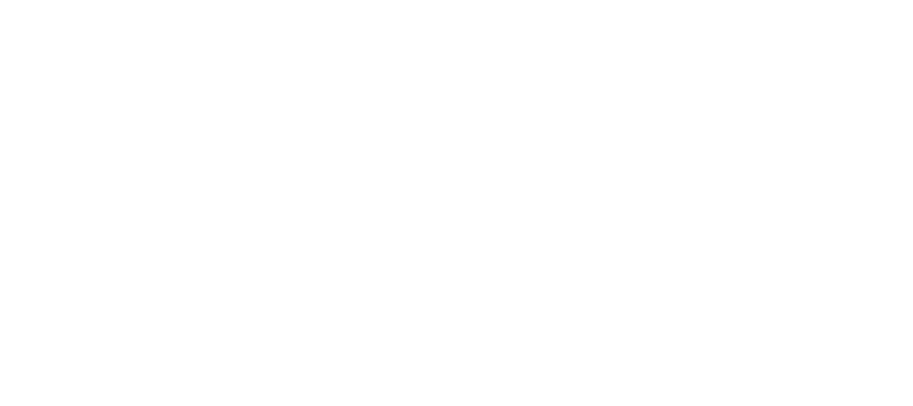
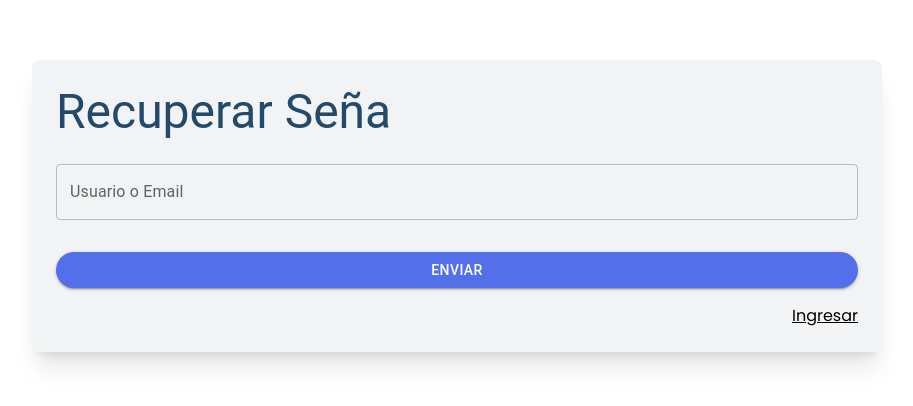
Before and after one commit to No-Country-simulation/Telemedicina, a React (Vite) app: page /auth/contrasena in a window 1280 px wide. Before the commit this address had no page. Shown: the part 194-600 px from the top of the page, without its empty margins (183-1096 px from the left). Built offline with nearby package versions, Linux system fonts and the light colour scheme.

Commit message:
agrege el formulario para recuperar sena

```diff
--- a/src/App.jsx
+++ b/src/App.jsx
@@ -3,6 +3,7 @@
 import { RegisterPages } from './auth/registerPages';
 import LayoutLadingPage from './layouts/LayoutLadingPage';
 import Home from './views/Home/Home';
+import { ContraSenaPage } from './auth/ContraSenaPage';
 
 
 
@@ -12,6 +13,7 @@
       <Route path='/' element={<LayoutLadingPage/>} >
       <Route index element={<Home/>}/>
       </Route>
+      <Route path='/auth/contrasena' element={<ContraSenaPage/>}/>
       <Route path='/auth/login' element={<LoginPage/>}/>
       <Route path='/auth/register/' element={<RegisterPages/>}/>
     </Routes>
--- /dev/null
+++ b/src/auth/ContraSenaPage.jsx
@@ -0,0 +1,63 @@
+import { Link as RouterLink } from "react-router-dom"
+import { Button, Grid, Link, TextField, Typography } from "@mui/material"
+
+
+export const ContraSenaPage = () => {
+  return (
+    <Grid
+    container
+    spacing={0}
+    direction="column"
+    alignItems="center"
+    justifyContent="center"
+    sx={{ minHeight: "100vh", padding: 4 }}
+  >
+    <Grid
+        item
+        width={850}
+        className='bg-background shadow-xl'
+        xs={3}
+        sx={{ padding: 3, borderRadius: 2 }}
+      >
+
+<Typography
+          variant="h3"
+          sx={{ mb: 1 }}
+          className="text-primary"
+        >Recuperar Seña</Typography>
+
+<form>
+                  <Grid container>
+                    <Grid item xs={ 12 }
+                    sx={{ mt: 2 }} >
+                      <TextField
+                      label="Usuario o Email"
+                      type="email"
+                      placeholder="Usuario o Email"
+                      fullWidth/>
+                    </Grid>
+
+                    <Grid container spacing={ 2 } sx={{ mb: 2, mt: 2,   }}>
+                      <Grid item xs={ 12 } >
+                        <Button variant='contained'
+                        fullWidth
+                        sx={{borderRadius: 10}}
+                        className="bg-btns hover:bg-blue-500 ">
+                          Enviar
+                        </Button>
+                      </Grid>
+                    </Grid>
+                    <Grid container direction='row' justifyContent='end'>
+                      <Link  component={RouterLink} to="/auth/login" color="inherit">
+                        Ingresar
+                      </Link>
+                    </Grid>
+                  </Grid>
+                </form>
+
+      </Grid>
+  </Grid>
+
+
+  )
+}
--- a/src/auth/LoginPage.jsx
+++ b/src/auth/LoginPage.jsx
@@ -30,6 +30,7 @@
 <Typography
           variant="h3"
           sx={{ mb: 1 }}
+          className="text-primary"
         >Login</Typography>
 
 <form>
@@ -76,6 +77,12 @@
                         Crea tu Cuenta
                       </Link>
                     </Grid>
+
+                    <Grid container direction='row' justifyContent='end'>
+                      <Link  component={RouterLink} to="/auth/contrasena" color="inherit">
+                        Olvido Su Contraseña
+                      </Link>
+                    </Grid>
                   </Grid>
                 </form>
 
--- a/src/auth/RegisterPages.jsx
+++ b/src/auth/RegisterPages.jsx
@@ -22,6 +22,7 @@
         <Typography
           variant="h3"
           sx={{ mb: 1 }}
+          className="text-primary"
         >
           Login
         </Typography>
@@ -60,9 +61,7 @@
               sx={{ mt: 2 }}
             >
               <TextField
-
                 type="date"
-
                 fullWidth
               />
             </Grid>
@@ -80,9 +79,7 @@
               />
             </Grid>
 
-            <SplitButton
-            sx={{ mt: 2 }}
-            />
+            <SplitButton sx={{ mt: 2 }} />
 
             <Grid
               item
@@ -134,7 +131,7 @@
                 direction="row"
                 justifyContent="end"
               >
-                <Typography sx={{ mr: 1 }}>Ya tienes Cuenta?</Typography>
+              <Typography sx={{ mr: 1 }}>¿Ya tienes Cuenta?</Typography>
                 <Link
                   component={RouterLink}
                   to="/auth/login"
```
